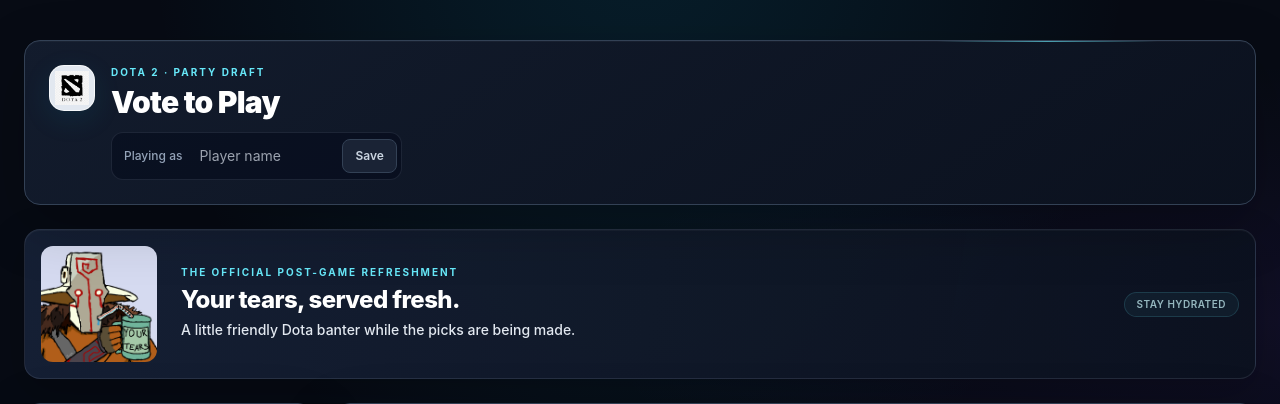
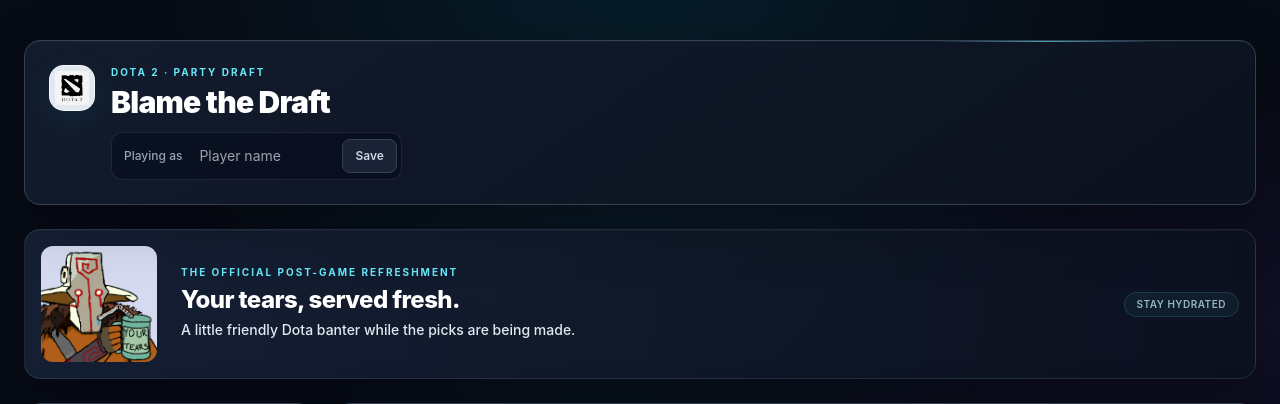
Before and after one commit to crankygrey/blamethedraft, a Flask app: page / in a window 1280 px wide. Shown: the top 404 px of the page. Run offline with Flask 3, Linux system fonts and the light colour scheme; some libraries are stand-ins or nearby versions.

Commit message:
Rename app to Blame The Draft

```diff
--- a/templates/room.html
+++ b/templates/room.html
@@ -3,7 +3,7 @@
 <head>
   <meta charset="UTF-8">
   <meta name="viewport" content="width=device-width, initial-scale=1.0">
-  <title>Vote to Play</title>
+  <title>Blame the Draft</title>
   <script src="https://cdn.tailwindcss.com"></script>
   <script src="https://cdn.socket.io/4.7.5/socket.io.min.js"></script>
   <style>
@@ -159,7 +159,7 @@
         </div>
         <div class="min-w-0">
           <p class="section-eyebrow text-[10px] font-bold uppercase">Dota 2 · Party draft</p>
-          <h1 class="mt-1 text-2xl font-black tracking-tight text-white sm:text-3xl">Vote to Play</h1>
+          <h1 class="mt-1 text-2xl font-black tracking-tight text-white sm:text-3xl">Blame the Draft</h1>
           <form id="rename-form" class="rename-form mt-3 flex flex-wrap items-center gap-2">
             <label for="player-name-input" class="pl-2 text-xs font-medium text-slate-400">Playing as</label>
             <input id="player-name-input" type="text" maxlength="20" required class="rename-input w-36 rounded-lg px-2 py-2 text-sm text-white outline-none transition" placeholder="Player name">
```
Also changed, not shown: README.md.
